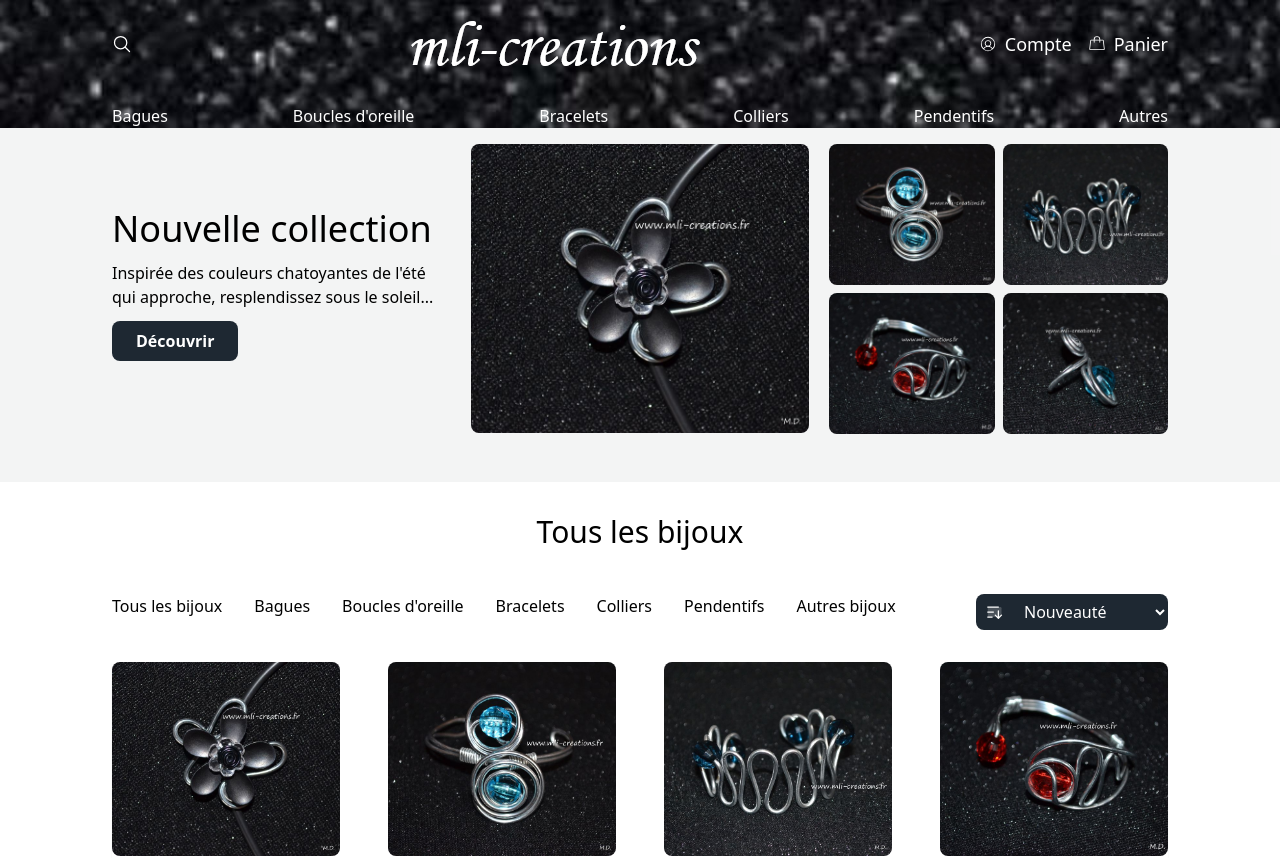
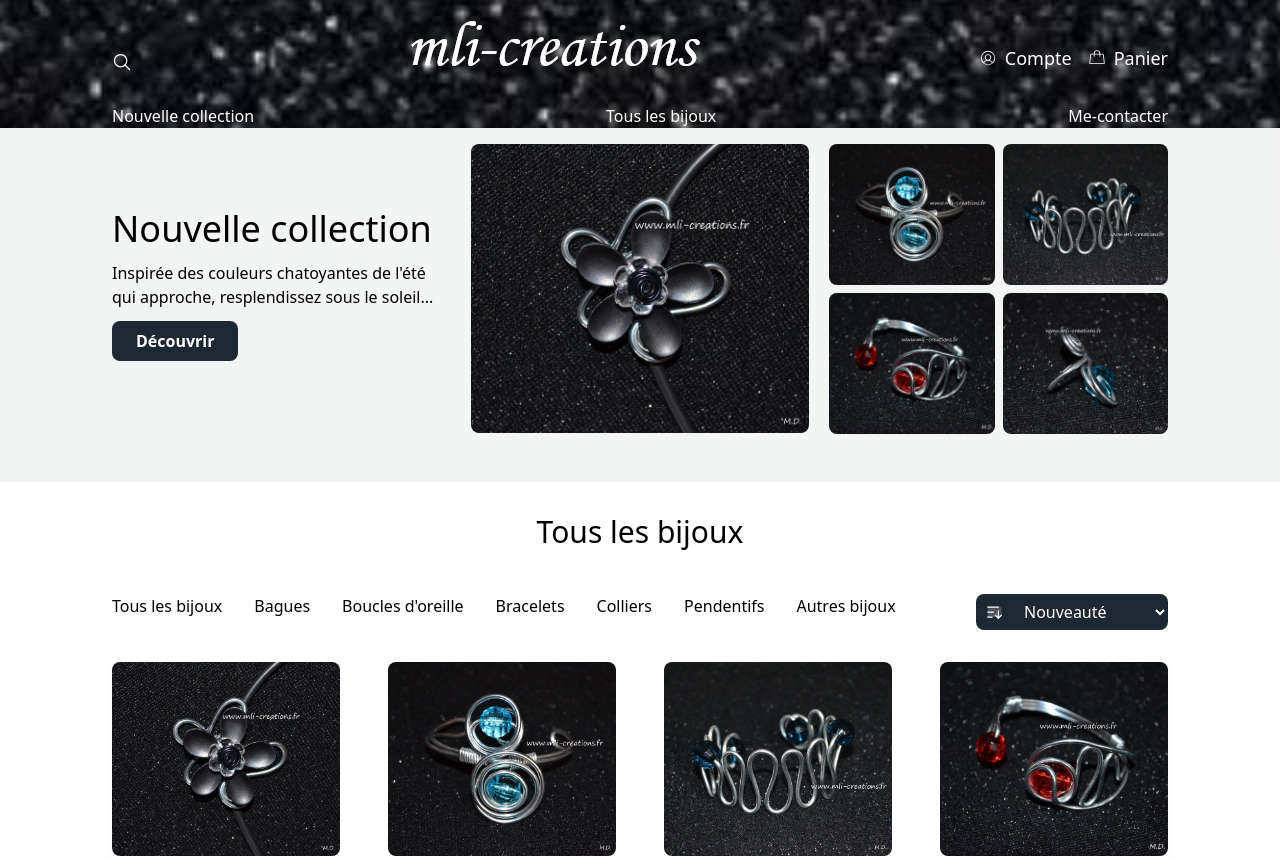
Before and after one commit to Sylvia-iannarelli/mli-creations-front, a React (Vite) app: page / in a window 1280 px wide. Shown: the top 858 px of the page. Built offline with nearby package versions, Linux system fonts and the light colour scheme.

Commit message:
Ajustement navbar mobile

```diff
--- a/src/components/Navbar.jsx
+++ b/src/components/Navbar.jsx
@@ -15,16 +15,13 @@ const Navbar = () => {
   }
 
   const navItems = [
-    {title: "Bagues", path: "/"},
-    {title: "Boucles d'oreille", path: "/"},
-    {title: "Bracelets", path: "/"},
-    {title: "Colliers", path: "/"},
-    {title: "Pendentifs", path: "/"},
-    {title: "Autres", path: "/"}
+    {title: "Nouvelle collection", path: "/"},
+    {title: "Tous les bijoux", path: "/"},
+    {title: "Me-contacter", path: "/"}
   ]
   return (
-    <header className="max-w-screen-2xl mx-auto container xl:px-28 px-4 top-0 right-0 left-0 fixed z-10 bg-[url('../../public/images/Capture-BG.JPG')]">
-        <nav className="flex justify-between items-center container-fluid md:py-4 pt-6 pb-3">
+    <header className="max-w-screen-2xl mx-auto container xl:px-28 px-4 top-0 right-0 left-0 fixed z-10 bg-[url('/images/Capture-BG.JPG')]">
+        <nav className="flex justify-between items-end container-fluid md:py-4 pt-6 pb-3">
             <IoSearchOutline className='text-white w-5 h-5 cursor-pointer hidden md:block'/>
 
             {/* logo */}
@@ -61,7 +58,7 @@ const Navbar = () => {
         </div>
 
         {/* Menu catégories pour mobile */}
-        <div>
+        <div className='max-w-1/2 absolute right-0'>
           <ul className={`bg-Black text-white px-4 py-2 rounded-lg ${isMenuOpen ? "" : "hidden"}`}>
               {
                 navItems.map(({title, path}) => (
```
